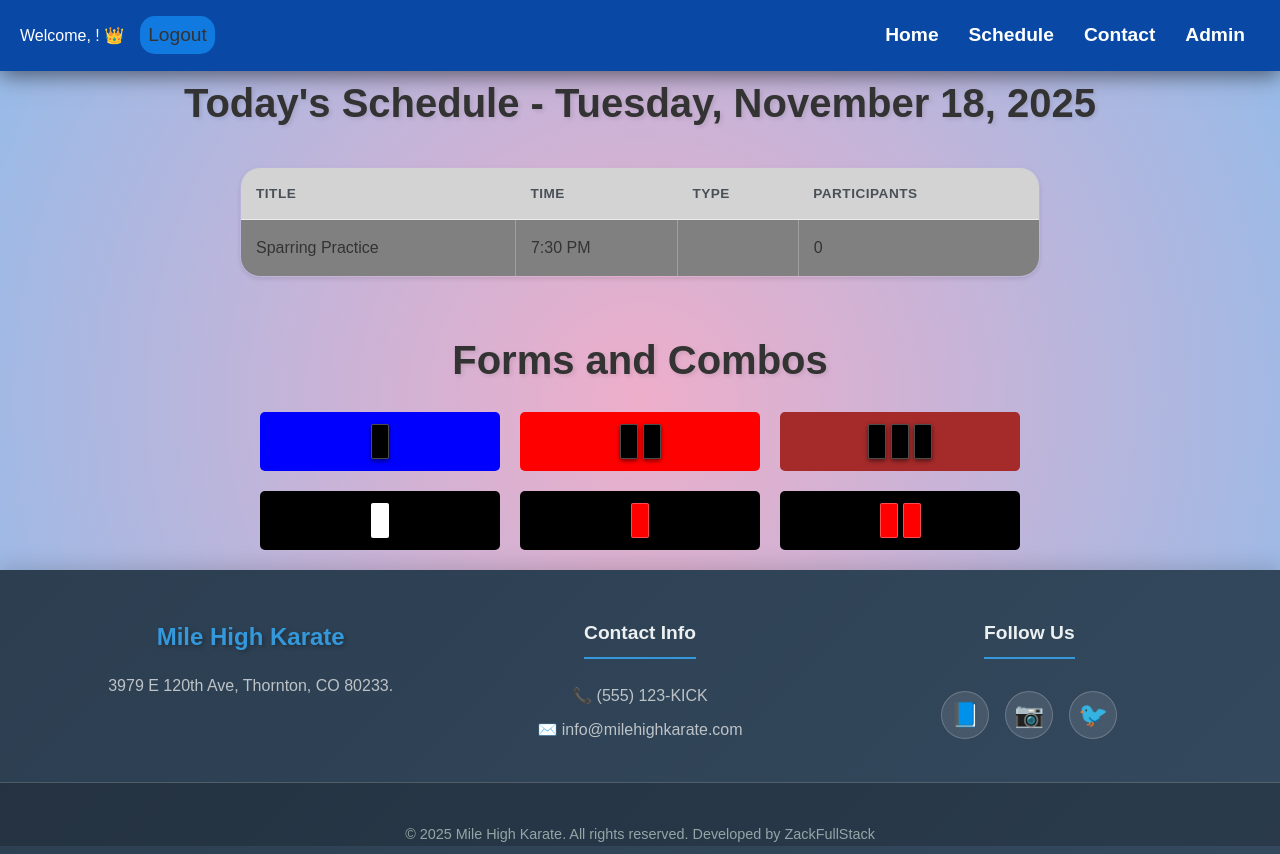
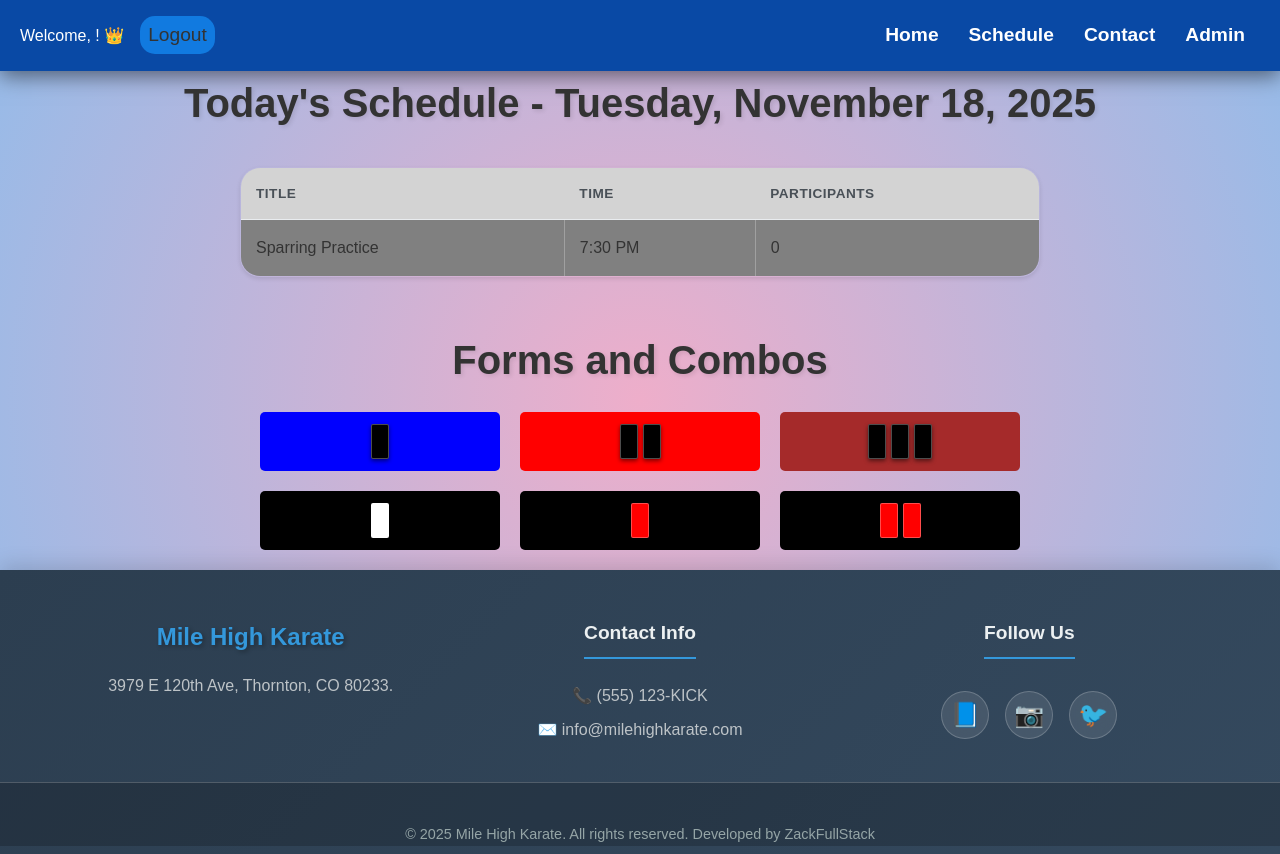
Before and after one commit to ZacksBroDev/MHKWebsite, a React (Vite) app: page / in a window 1280 px wide. Both pictures are taken after typing "name@example.com", "Sample123" into the empty fields and a click on the button "LOGIN". Built offline with nearby package versions, Linux system fonts and the light colour scheme; no server answers.

Commit message:
home table type removed

```diff
--- a/src/pages/home/Home.jsx
+++ b/src/pages/home/Home.jsx
@@ -134,14 +134,12 @@ function Home() {
             <tr>
               <th>Title</th>
               <th>Time</th>
-              <th>Type</th>
               <th>Participants</th>
             </tr>
             {todaysEvents.map((event, index) => (
               <tr key={event._id || index}>
                 <td>{event.title}</td>
                 <td>{event.time}</td>
-                <td style={{ textTransform: 'capitalize' }}>{event.type}</td>
                 <td>
                   {event.currentParticipants || 0}
                   {event.maxParticipants && ` / ${event.maxParticipants}`}
```
